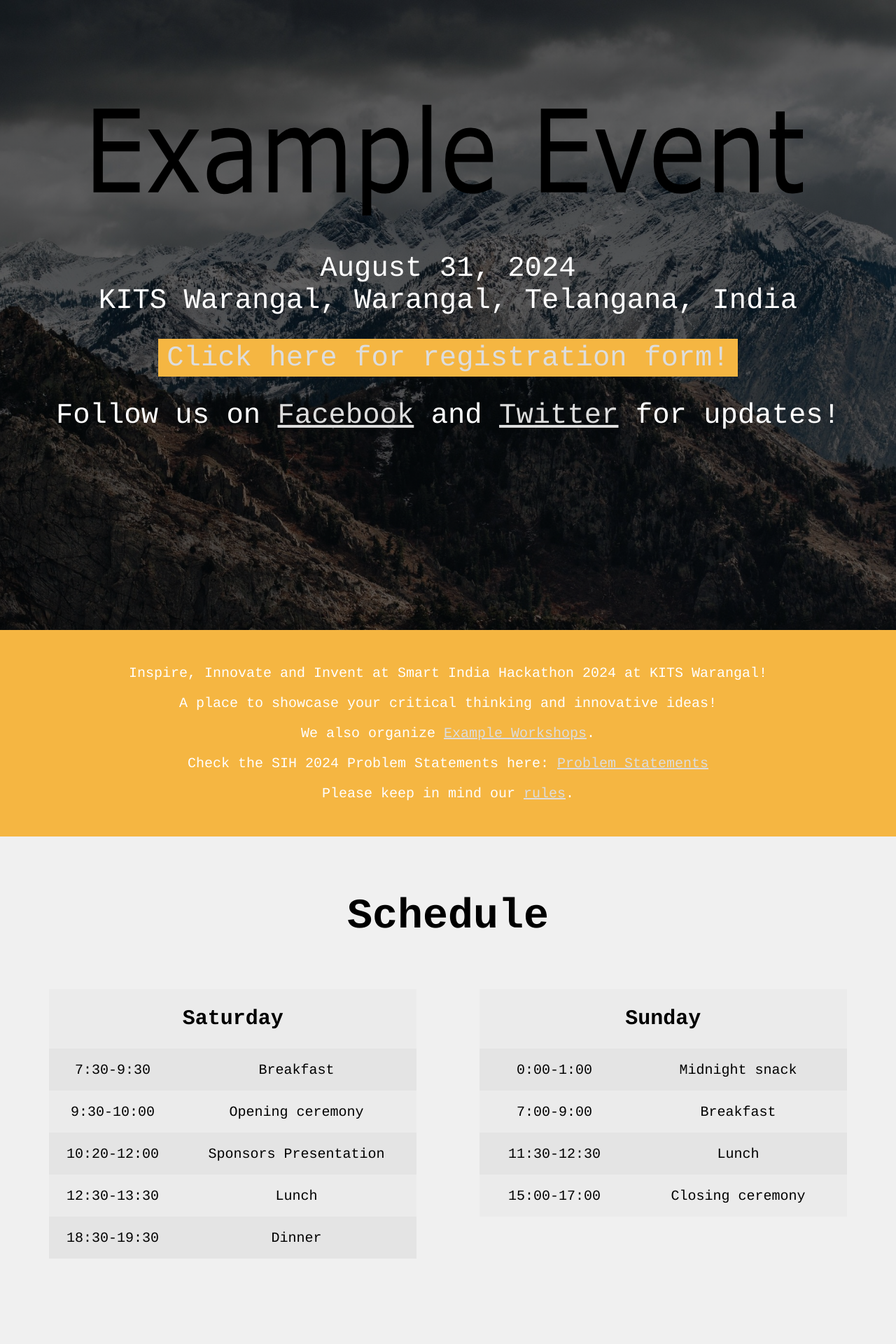
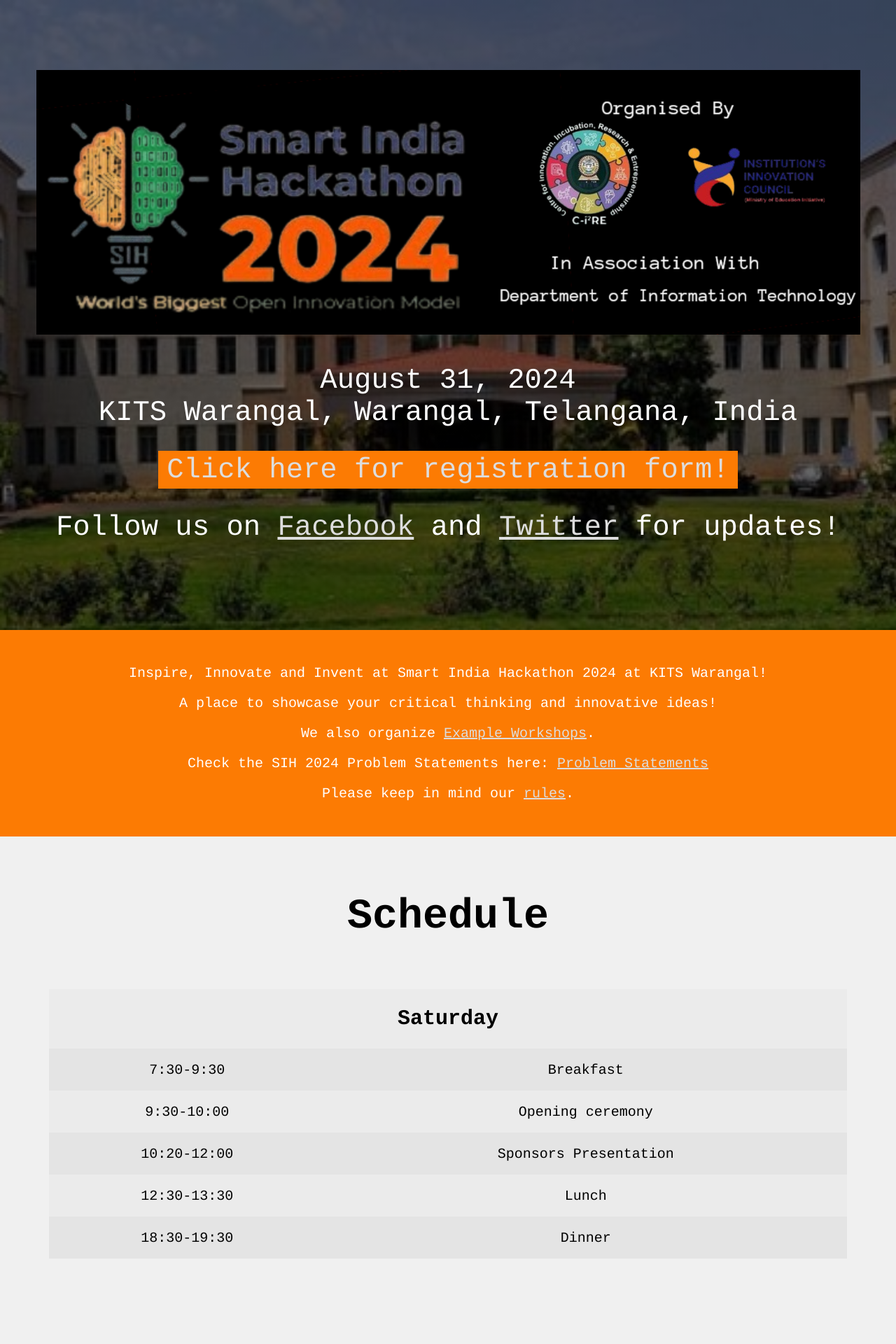
Before and after one commit to sih2024kitsw/sih2024kitsw.github.io, a Jekyll site: the page built from index.html, in a window 1280 px wide. Shown: the top 1920 px of the page at 70% size. Built offline with Jekyll 4.4.1, drawn with Linux system fonts in a browser that asks for light colours.

Commit message:
image testing

```diff
--- a/_data/info.yml
+++ b/_data/info.yml
@@ -24,7 +24,7 @@
 twitter: ???
 
 # Accent color of the website
-color: '#f5b642'
+color: '#fc7b03'
 
 # Font used by the website.
 # To use a custom font, see the ReadMe file.
--- a/_data/schedule.yml
+++ b/_data/schedule.yml
@@ -8,9 +8,3 @@
   '10:20-12:00': Sponsors Presentation
   '12:30-13:30': Lunch
   '18:30-19:30': Dinner
-
-Sunday:
-  '0:00-1:00': Midnight snack
-  '7:00-9:00': Breakfast
-  '11:30-12:30': Lunch
-  '15:00-17:00': Closing ceremony
--- a/index.html
+++ b/index.html
@@ -3,7 +3,7 @@
 ---
 <section class="tone-dark header">
   <img class="logo"
-       src="images/logo.svg"
+       src="images/logo.png"
        alt="{{ site.data.info.name }}">
   <p>
     {{ site.data.info.date }}
```
Also changed, not shown: images/background.jpg, images/logo.png (added), images/logo.svg (deleted).
